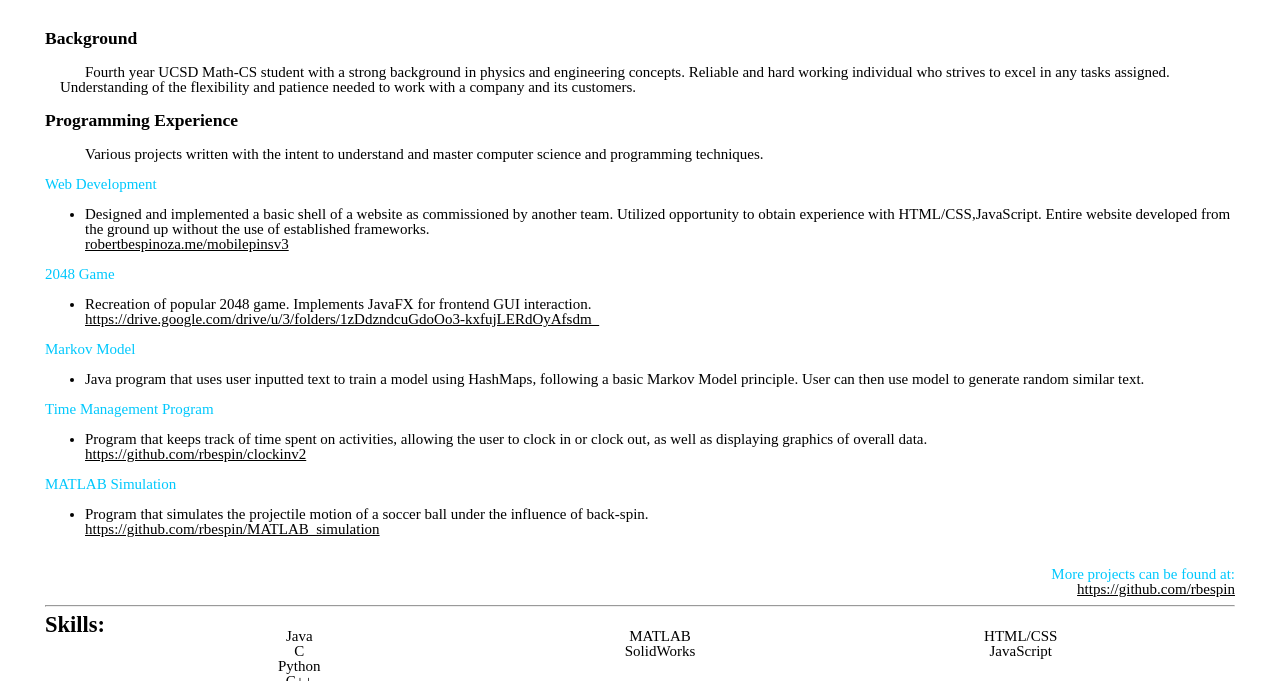
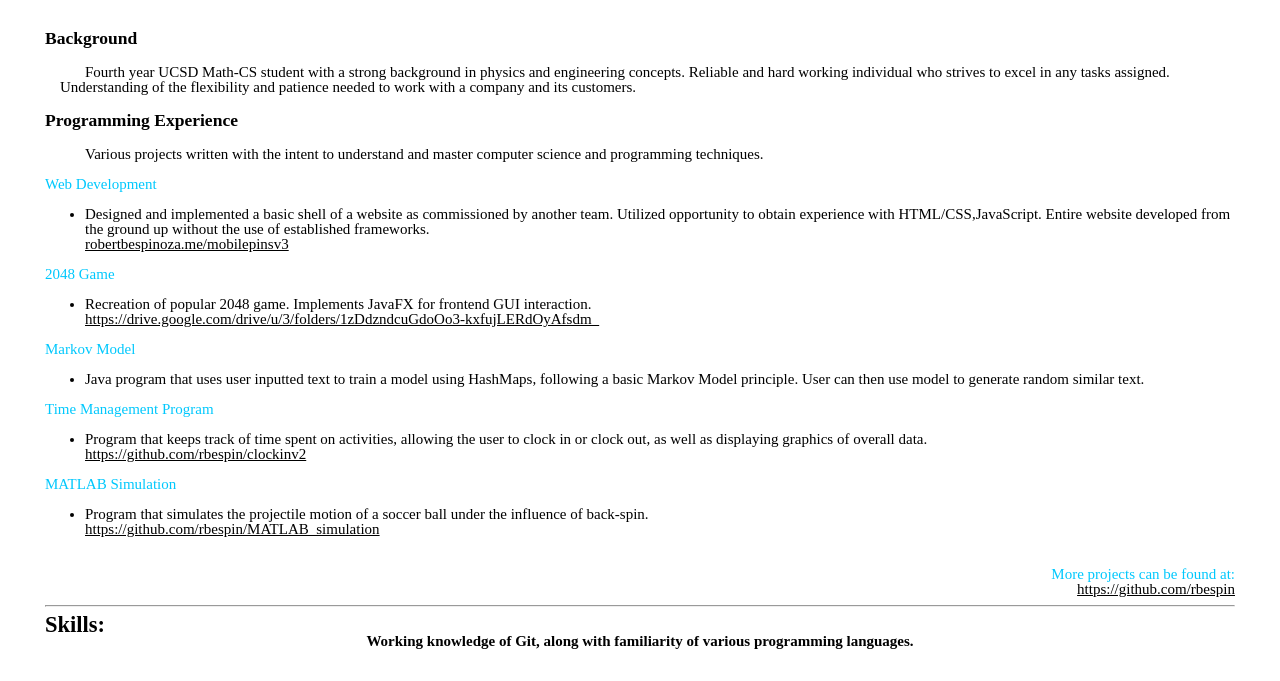
Before and after one commit to rbespin/rbespin.github.io, a plain HTML site: page index.html in a window 1280 px wide. Shown: the part 104-785 px from the top of the page. Drawn offline with Linux system fonts and the light colour scheme.

Commit message:
final resume

```diff
--- a/index.html
+++ b/index.html
@@ -54,6 +54,7 @@
             <section class="res-section">
                 <div class="skills"><h2>Skills:</h2></div>
                 <div class="wrapperSkills">
+                    <div class="git"><h4>Working knowledge of Git, along with familiarity of various programming languages.</h4></div>
                 <div class="left"> <ul>
                     <li>Java</li>
                     <li>C</li>
--- a/main.css
+++ b/main.css
@@ -96,6 +96,16 @@ body main h2{
 	display: inline-block;
 	margin:0;
 }
+
+.res-section .git{
+	margin: 0;
+	width: 100%;
+	display: inline-block;
+	color: black;
+	text-decoration: none;
+	list-style-type: none;
+
+}
 .res-section .right{
 	width: 30%;
 	display: inline-block;
```
